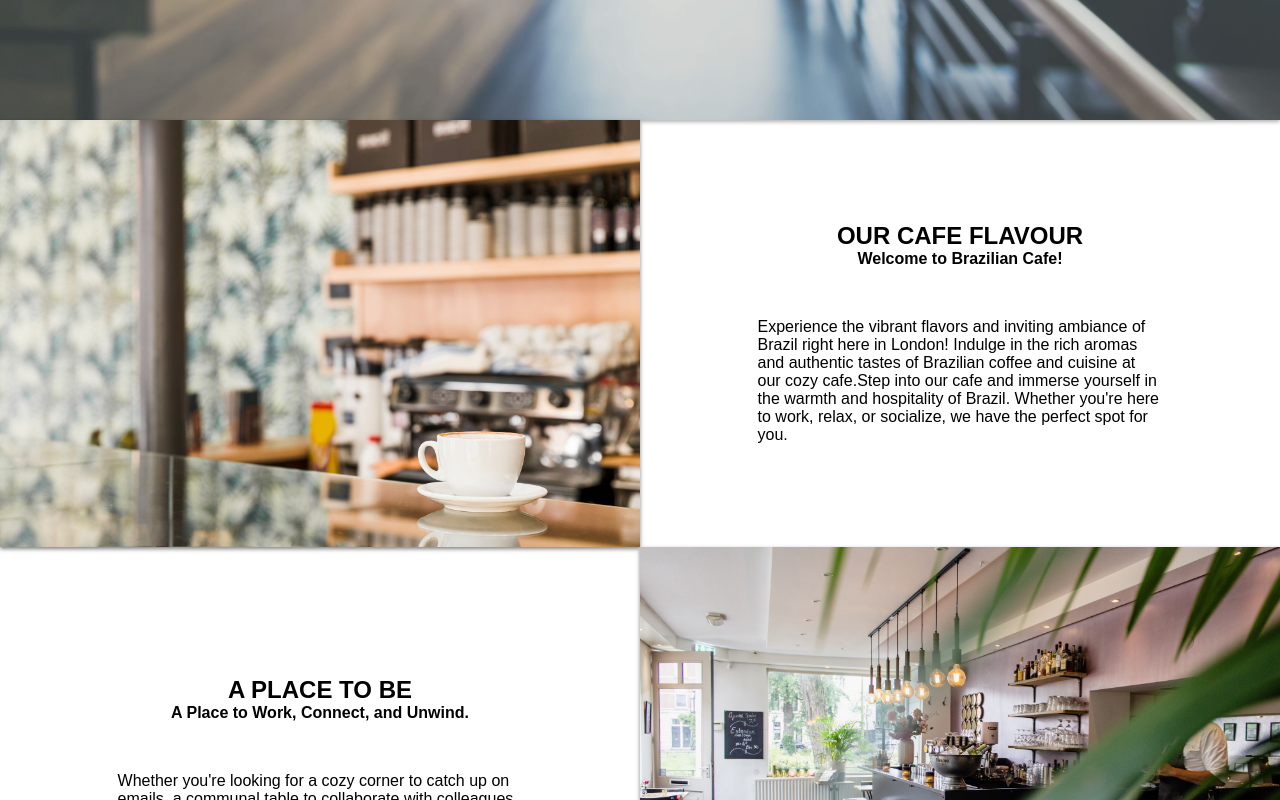
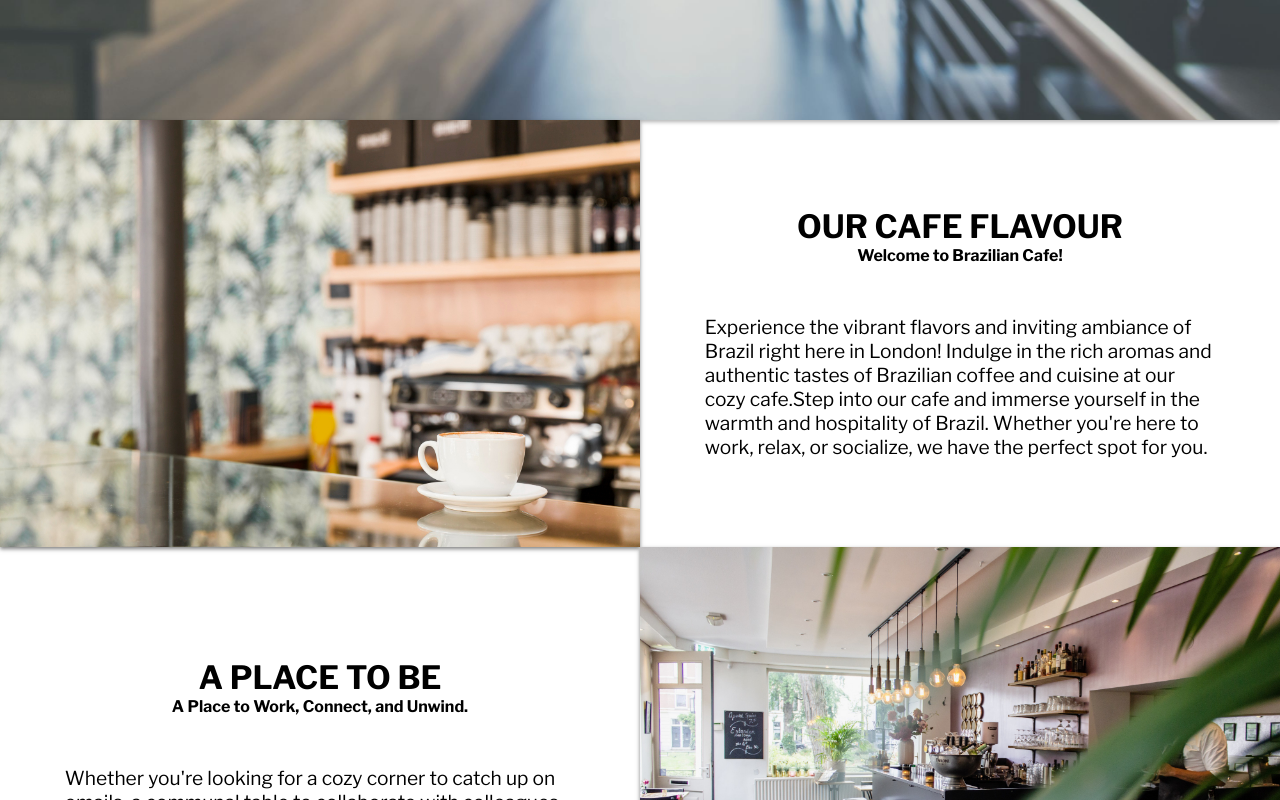
Before and after one commit to LucasAlktr/BrazilCafeStore, a React (Create React App) app in the folder br_cafe_store_app/: page / in a window 1280 px wide. Shown: the part 680-1480 px from the top of the page. Built offline with nearby package versions, Linux system fonts and the light colour scheme; the HTML template or start-up script is replaced by a standard one.

Commit message:
font adjustments

```diff
--- a/br_cafe_store_app/src/index.css
+++ b/br_cafe_store_app/src/index.css
@@ -1,8 +1,8 @@
+@import url('https://fonts.googleapis.com/css2?family=Libre+Franklin:ital,wght@0,100..900;1,100..900&display=swap');
+
 body {
+  font-family: 'Libre Franklin', sans-serif;
   margin: 0;
-  font-family: -apple-system, BlinkMacSystemFont, 'Segoe UI', 'Roboto', 'Oxygen',
-    'Ubuntu', 'Cantarell', 'Fira Sans', 'Droid Sans', 'Helvetica Neue',
-    sans-serif;
   -webkit-font-smoothing: antialiased;
   -moz-osx-font-smoothing: grayscale;
 }
--- a/br_cafe_store_app/src/pages/About/_styles.scss
+++ b/br_cafe_store_app/src/pages/About/_styles.scss
@@ -31,6 +31,7 @@
 
     p + p {
       margin-top: 25px;
+      font-size: 1.2em;
     }
   }
 
--- a/br_cafe_store_app/src/pages/About/index.js
+++ b/br_cafe_store_app/src/pages/About/index.js
@@ -14,7 +14,7 @@ const About = () => {
       </main>
 
       <section className="about-section">
-        <h2>About Us</h2>
+        <h2>ABOUT US</h2>
         <p>
           <strong>We simple love coffee!</strong>
         </p>
--- a/br_cafe_store_app/src/pages/Home/_style.scss
+++ b/br_cafe_store_app/src/pages/Home/_style.scss
@@ -20,7 +20,9 @@
     }
   }
 
-
+  .sub-title {
+    font-size: 2.0rem;
+  }
 
   //MENU
 
@@ -44,6 +46,7 @@
       p + p {
         margin-top: 50px;
         text-align: left;
+        font-size: 1.2em;
       }
     }
   }
--- a/br_cafe_store_app/src/pages/Home/index.js
+++ b/br_cafe_store_app/src/pages/Home/index.js
@@ -21,7 +21,7 @@ const Home = () => {
           />
         </picture>
         <div className="home-text">
-          <h2>OUR CAFE FLAVOUR</h2>
+          <h2 className='sub-title'>OUR CAFE FLAVOUR</h2>
           <p>
             <strong>Welcome to Brazilian Cafe!</strong>
           </p>
@@ -33,7 +33,7 @@ const Home = () => {
 
       <section className="home-place">
         <div className="home-text">
-          <h2>A PLACE TO BE</h2>
+          <h2 className='sub-title'>A PLACE TO BE</h2>
           <p>
             <strong>A Place to Work, Connect, and Unwind.</strong>
           </p>
@@ -51,7 +51,7 @@ const Home = () => {
           <img src="./assets/aboutusimage.jpg" alt="About us image" />
         </picture>
         <div className="home-text">
-          <h2>ABOUT US</h2>
+          <h2 className='sub-title'>ABOUT US</h2>
           <p>
             <strong>From Our Family to Yours</strong>
           </p>
--- a/br_cafe_store_app/src/scss/_global.scss
+++ b/br_cafe_store_app/src/scss/_global.scss
@@ -3,11 +3,11 @@
     padding: 0;
     box-sizing: border-box;
     text-decoration: none;
-    font-family: 'Poppins', sans-serif;
+    font-family: 'Libre Franklin', sans-serif;;
   }
 
   $primary-color: #E8D8C4;
-  $hover: #561C24;
+  $hover: #FAEED1;
 
   @mixin center() {
     max-width: 1200px;
@@ -43,7 +43,7 @@
   }
 
   @mixin title-2() {
-    font-size: 2rem;
+    font-size: 2.5rem;
     margin-bottom: 50px;
   }
 
```
